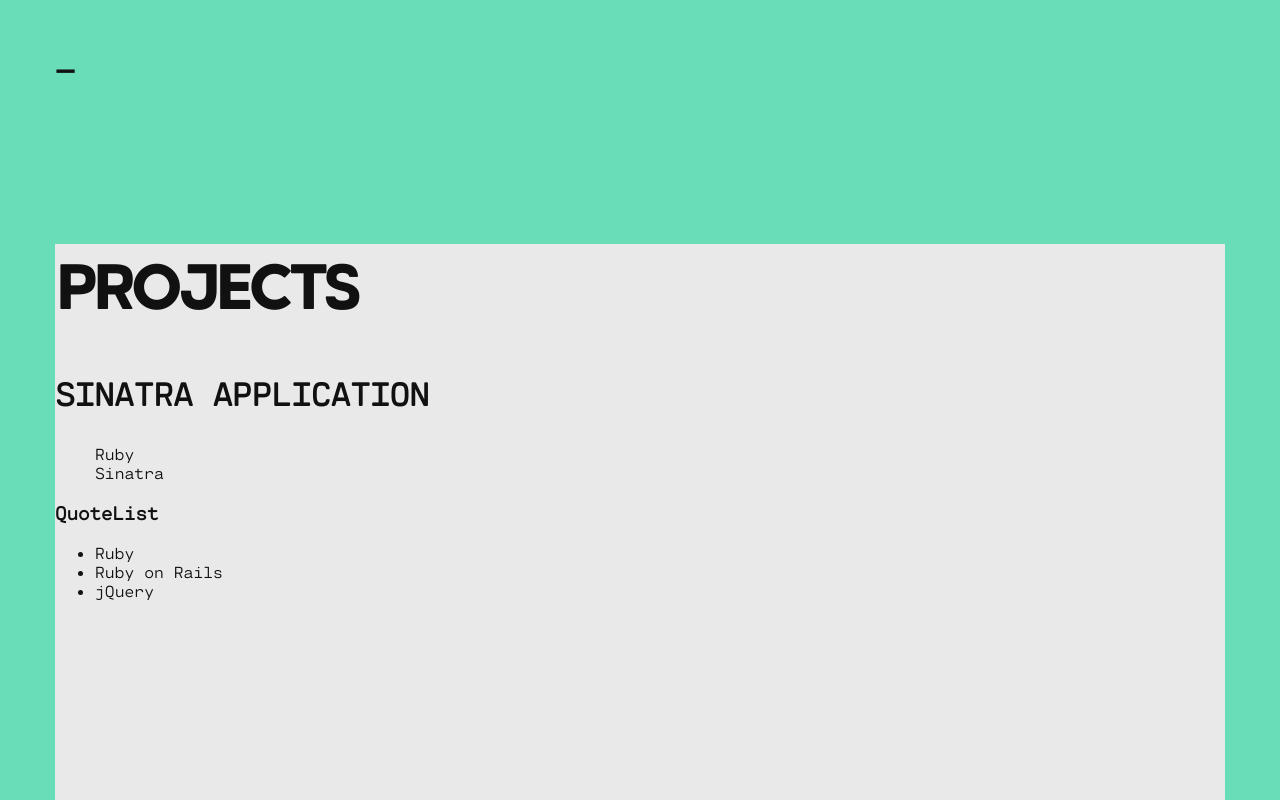
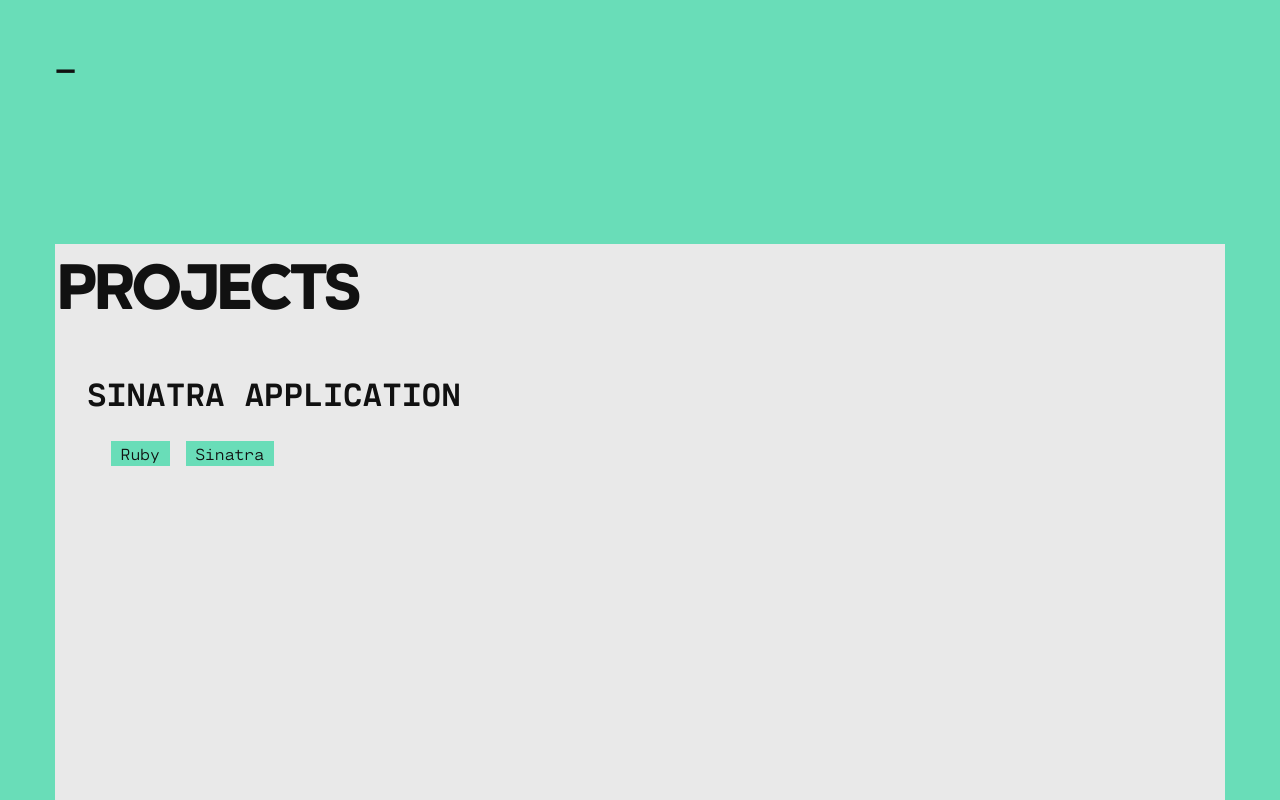
Before and after one commit to surla/surla-react, a React (Create React App) app: page / in a window 1280 px wide. Shown: the part 490-1290 px from the top of the page. Built offline with nearby package versions, Linux system fonts and the light colour scheme.

Commit message:
Add cartographmono-bold

```diff
--- a/src/components/Projects/Project.js
+++ b/src/components/Projects/Project.js
@@ -6,15 +6,20 @@ const Wrapper = styled.section`
 `
 
 const ProjectTitle = styled.h3`
+  font-family: cartographmono-bold;
   text-transform: uppercase;
   font-size: 2em;
+  margin-left: 1em;
 `
 
 const List = styled.ul`
   list-style: none;
 
-  .li {
+  > li {
     display: inline;
+    margin-left: 1em;
+    padding: .2em .6em;
+    background-color: #69DDB8;
   }
 `
 
@@ -27,14 +32,6 @@ const Projects = () => (
         <li>Sinatra</li>
       </List>
     </div>
-    <div>
-      <h3>QuoteList</h3>
-      <ul>
-        <li>Ruby</li>
-        <li>Ruby on Rails</li>
-        <li>jQuery</li>
-      </ul>
-    </div>
   </Wrapper>
 )
 
--- a/src/index.css
+++ b/src/index.css
@@ -16,6 +16,12 @@
   src: local('cartographmono-regular'), url(./assets/fonts/cartographmono-regular.woff2) format('woff2');
 }
 
+@font-face {
+  font-family: 'cartographmono-bold';
+  src: local('cocartographmono-bold'),
+  url(./assets/fonts/cartographmono-bold.woff2) format('woff2');
+}
+
 body {
   margin: 0;
   padding: 0;
```
Also changed, not shown: src/assets/fonts/cartographmono-bold.woff2 (added).
